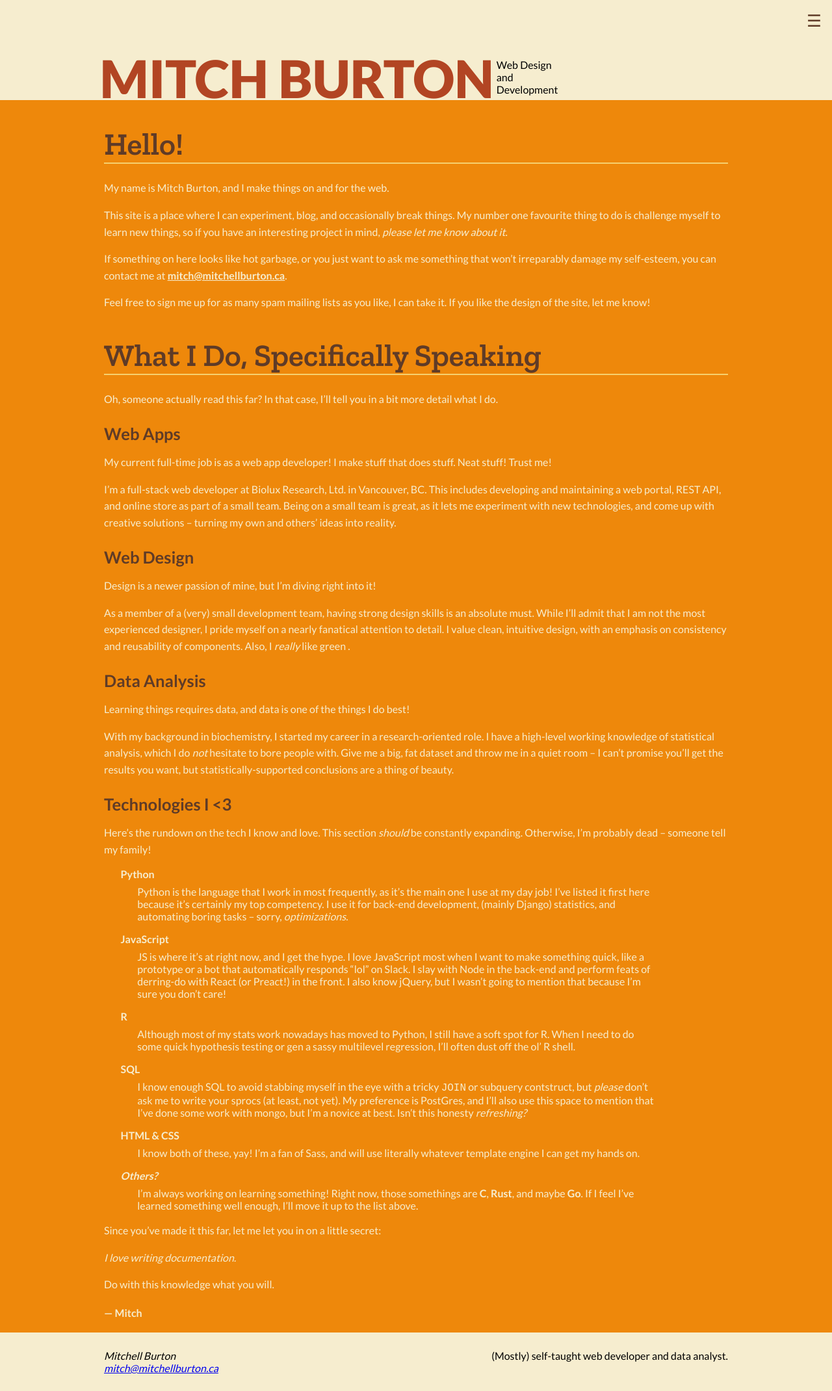
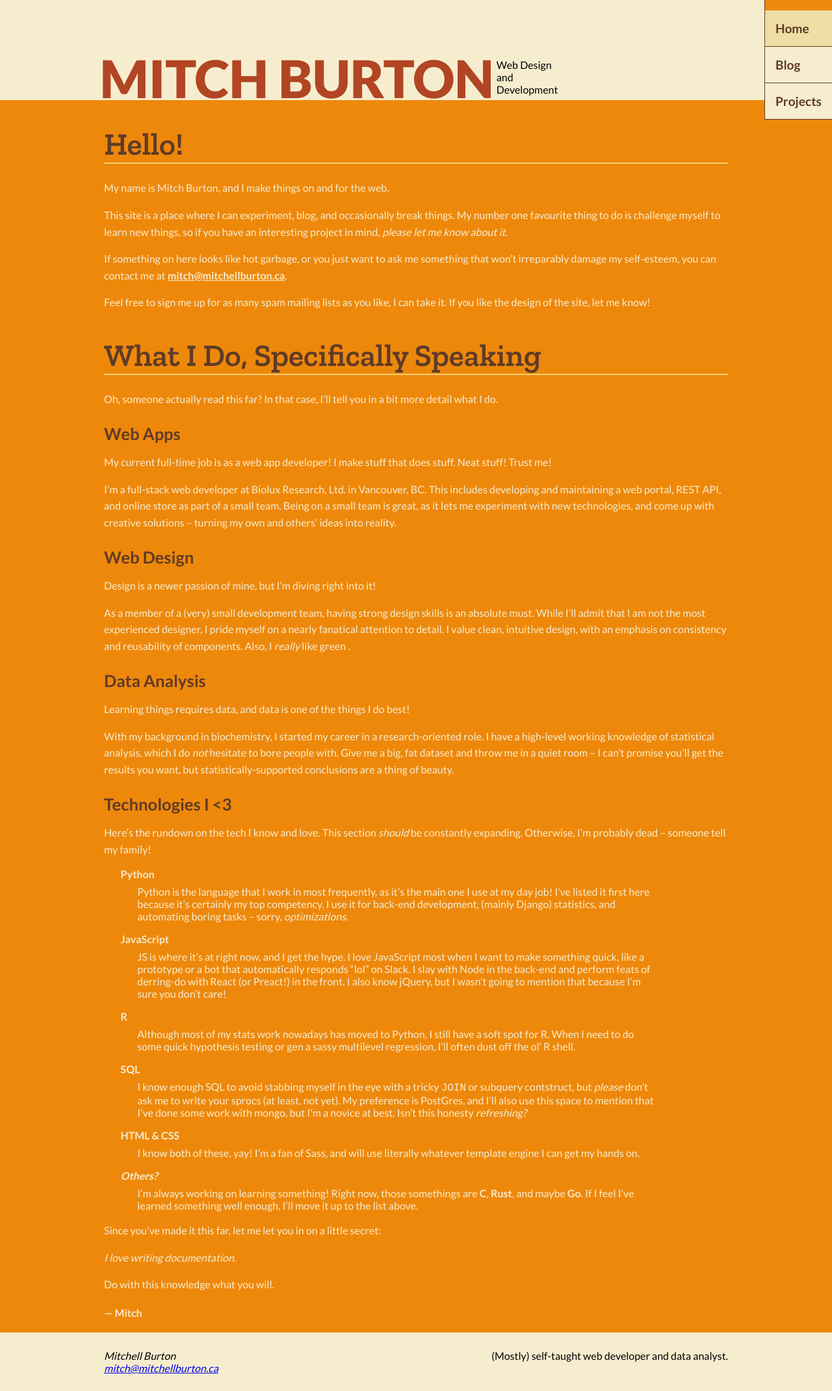
Before and after one commit to Perfect5th/perfect5th.github.io, a Jekyll site: the page built from index.html, in a window 1280 px wide. Shown: the whole page at 65% size. Built offline with Jekyll 4.4.1, drawn with Linux system fonts in a browser that asks for light colours.

Commit message:
finish nav menu on homepage

```diff
--- a/_sass/_layout.scss
+++ b/_sass/_layout.scss
@@ -148,18 +148,35 @@ footer {
 
         li {
             background-color: $linen;
-            border-top: 1px solid $darkolivegreen;
+            border-bottom: 1px solid $darkolivegreen;
             border-left: 1px solid $darkolivegreen;
             padding: 1rem;
+            transition: background-color 0.5s;
             width: 100%;
         }
 
-        .first-nav {
-            border-top: none;
+        li:hover, li.active {
+            background-color: darken($linen, 10%);
         }
 
-        .last-nav {
-            border-bottom: 1px solid $darkolivegreen;
+        .first-nav {
+            background-color: $darkorange;
+            border-bottom: none;
+            cursor: pointer;
+            font-size: 2rem;
+            font-weight: 900;
+            padding-bottom: 0;
+            padding-top: 0;
+            text-align: right;
+
+        }
+
+        .first-nav:hover {
+            background-color: $darkorange;
+        }
+
+        .first-nav-desktop {
+            display: none;
         }
     }
 }
@@ -185,4 +202,26 @@ footer {
             }
         }
     }
+
+    .mobile-nav {
+
+        .hamburger {
+            display: none;
+        }
+
+        .nav-items {
+            left: 0px;
+
+            .first-nav {
+                display: none;
+            }
+
+            .first-nav-desktop {
+                display: block;
+                height: 1rem;
+            }
+        }
+    }
+
+
 }
--- a/index.html
+++ b/index.html
@@ -5,22 +5,13 @@ layout: default
 <nav class="mobile-nav">
   <div class="hamburger" id="hamburger" onclick=showNav()>&#9776;</div>
   <ul class="nav-items" id="nav-items">
-    <li class="first-nav" id="close-nav">&#735;</li>
+    <li class="first-nav" id="close-nav" onclick=closeNav()>></li>
+    <li class="first-nav first-nav-desktop"></li>
     <a href="/"><li class="active">Home</li></a>
     <a href="/posts"><li>Blog</li></a>
     <a href="/projects"><li class="last-nav">Projects</li></a>
   </ul>
 </nav>
-
-<!-- <aside class="sidenav">
-  <nav>
-    <ul>
-      <a href="/"><li class="active">Home</li></a>
-      <a href="/posts"><li>Blog</li></a>
-      <a href="/projects"><li>Projects</li></a>
-    </ul>
-  </nav>
-</aside> -->
 
 <article>
   <h2>Hello!</h2>
--- a/scripts/main.js
+++ b/scripts/main.js
@@ -6,3 +6,15 @@ function showNav(event) {
   navItems.classList.add('nav-items-shown');
   navItems.style.left = '0px';
 }
+
+function closeNav(event) {
+  var navItems = document.getElementById('nav-items');
+  var hamburger = document.getElementById('hamburger');
+
+  navItems.classList.remove('nav-items-shown');
+  navItems.style.left = '105px';
+
+  setTimeout(function () {
+    hamburger.style.display = 'block';
+  }, 500);
+}
```
